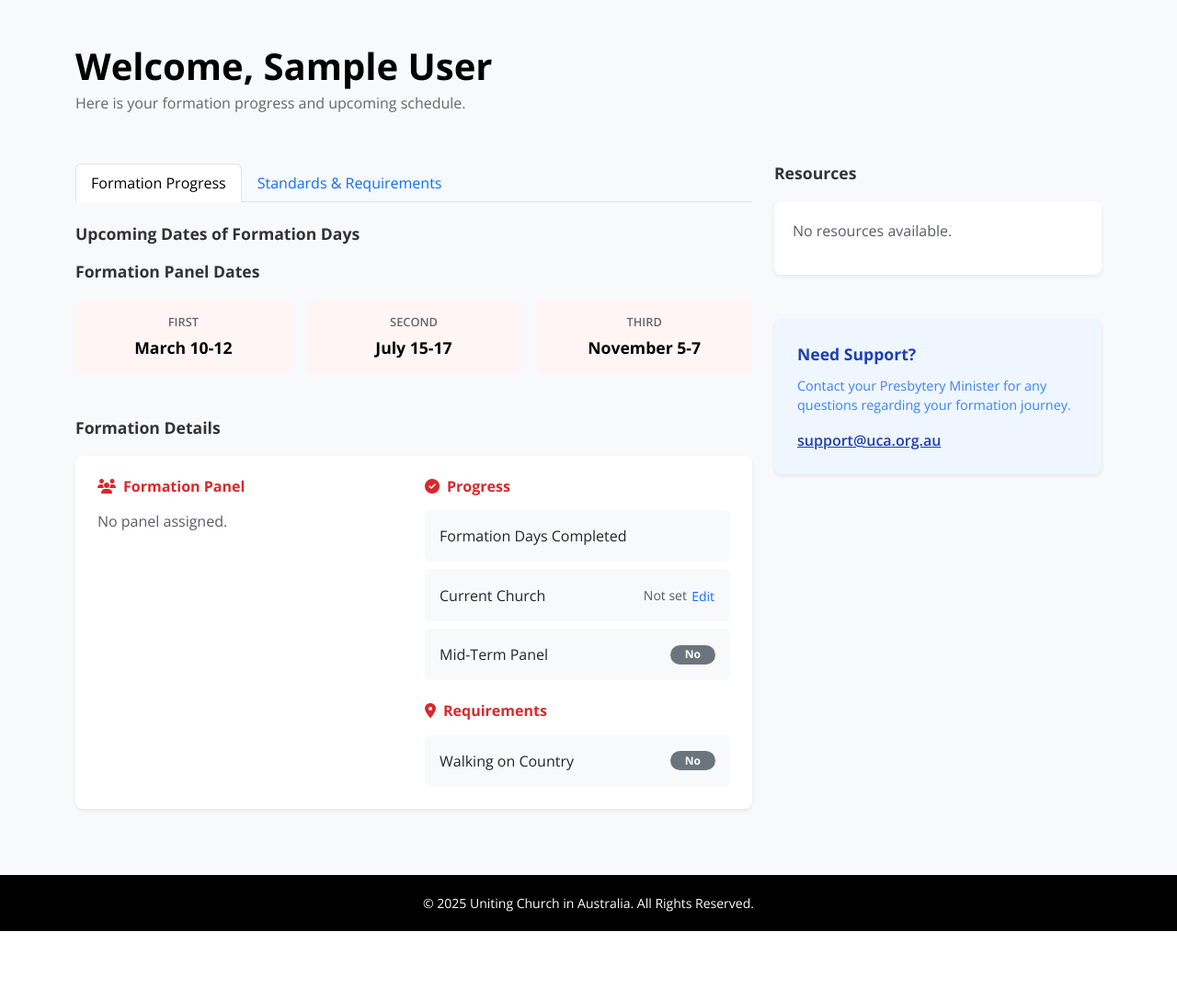
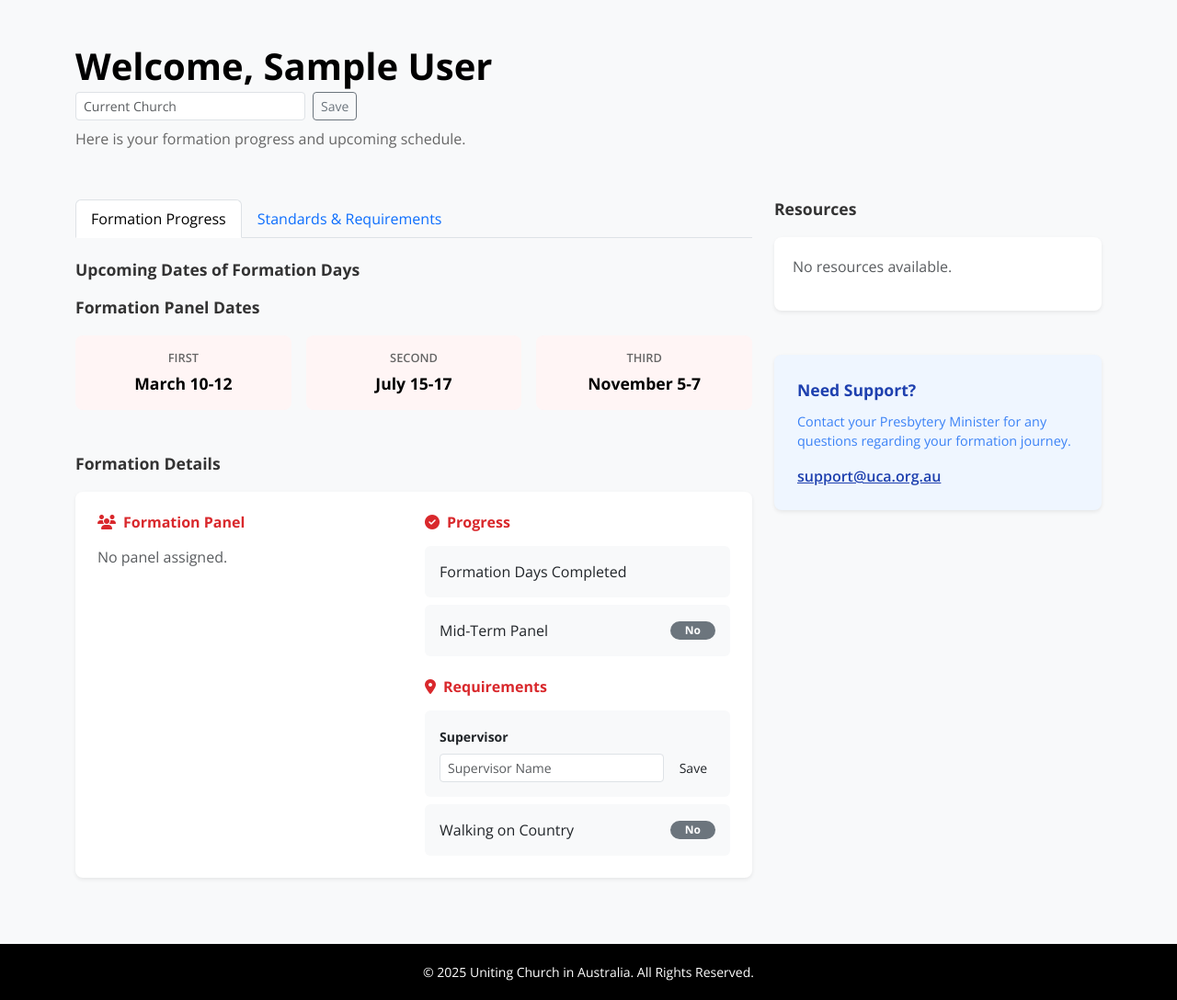
Before and after one commit to ashlittleford/candidates, a Flask app: page /profile in a window 1280 px wide. Shown: the part 115-1203 px from the top of the page at 92% size. Before the commit the page ends 1128 px from the top, so only its background shows below. Run offline with Flask 3, Linux system fonts and the light colour scheme; the visitor is signed in with stand-in values (Sample User, id 1); data that the repository does not hold is empty; some libraries are stand-ins or nearby versions.

Commit message:
Update Current Church placement and add Supervisor field
- Moved `current_church` input to candidate profile header (inline edit)
- Removed `start_date` from Formation Progress tab (kept in header)
- Added editable `supervisor` field to Requirements section
- Cleaned up obsolete modal code
- Verified visual layout and functionality with Playwright

```diff
--- a/app/templates/profile.html
+++ b/app/templates/profile.html
@@ -4,9 +4,21 @@
 <div class="row mb-4">
     <div class="col-12">
         <h1 class="mb-1">Welcome, {{ user.name }} {% if user.profile.start_date %}<small class="text-muted fs-5 fw-normal">Start Date: {{ user.profile.start_date }}</small>{% endif %}</h1>
-        {% if user.profile.presbytery %}
-        <p class="profile-subtitle mb-0">{{ user.profile.presbytery }}</p>
-        {% endif %}
+        <div class="d-flex align-items-center profile-subtitle mb-2">
+            {% if user.profile.presbytery %}
+            <span class="me-2">{{ user.profile.presbytery }}</span>
+            <span class="me-2">|</span>
+            {% endif %}
+            {% if current_user.id == user.id %}
+            <form action="{{ url_for('main.update_church') }}" method="POST" class="d-flex align-items-center">
+                <input type="hidden" name="csrf_token" value="{{ csrf_token() }}">
+                <input type="text" class="form-control form-control-sm me-2" name="current_church" value="{{ user.profile.current_church or '' }}" placeholder="Current Church" style="width: 250px;">
+                <button type="submit" class="btn btn-sm btn-outline-secondary">Save</button>
+            </form>
+            {% else %}
+             <span>{{ user.profile.current_church or '' }}</span>
+            {% endif %}
+        </div>
         <p class="profile-subtitle">Here is your formation progress and upcoming schedule.</p>
     </div>
 </div>
@@ -181,30 +193,6 @@
                                         {% endif %}
                                     </div>
 
-                                    {% if user.profile.start_date %}
-                                    <div class="d-flex justify-content-between align-items-center p-3 bg-light rounded mt-2">
-                                        <span>Start Date</span>
-                                        <span class="fw-bold">{{ user.profile.start_date }}</span>
-                                    </div>
-                                    {% endif %}
-
-                                    <!-- Current Church -->
-                                    <div class="d-flex justify-content-between align-items-center p-3 bg-light rounded mt-2">
-                                        <span>Current Church</span>
-                                        <div class="text-end">
-                                            {% if user.profile.current_church %}
-                                                <span class="fw-bold d-block">{{ user.profile.current_church }}</span>
-                                            {% else %}
-                                                <span class="text-muted small">Not set</span>
-                                            {% endif %}
-                                            {% if current_user.id == user.id %}
-                                                <button type="button" class="btn btn-sm btn-link p-0 text-decoration-none small" data-bs-toggle="modal" data-bs-target="#editChurchModal">
-                                                    Edit
-                                                </button>
-                                            {% endif %}
-                                        </div>
-                                    </div>
-
                                     <!-- Mid-Term Panel Badge -->
                                     <div class="d-flex justify-content-between align-items-center p-3 bg-light rounded mt-2">
                                         <span>Mid-Term Panel</span>
@@ -218,6 +206,21 @@
 
                                 <div>
                                     <h6 class="text-red mb-3"><i class="fas fa-map-marker-alt me-2"></i>Requirements</h6>
+
+                                    <!-- Supervisor -->
+                                    <div class="p-3 bg-light rounded mb-2">
+                                        <label class="form-label small fw-bold">Supervisor</label>
+                                        {% if current_user.id == user.id %}
+                                        <form action="{{ url_for('main.update_supervisor') }}" method="POST" class="d-flex">
+                                            <input type="hidden" name="csrf_token" value="{{ csrf_token() }}">
+                                            <input type="text" class="form-control form-control-sm me-2" name="supervisor" value="{{ user.profile.supervisor or '' }}" placeholder="Supervisor Name">
+                                            <button type="submit" class="btn btn-sm uca-btn-red">Save</button>
+                                        </form>
+                                        {% else %}
+                                            <p class="mb-0">{{ user.profile.supervisor or 'Not set' }}</p>
+                                        {% endif %}
+                                    </div>
+
                                     <div class="d-flex justify-content-between align-items-center p-3 bg-light rounded">
                                         <span>Walking on Country</span>
                                         {% if user.profile.walking_on_country %}
@@ -346,28 +349,4 @@
 {% endblock %}
 
 {% block scripts %}
-<!-- Modal for Editing Church -->
-<div class="modal fade" id="editChurchModal" tabindex="-1" aria-labelledby="editChurchModalLabel" aria-hidden="true">
-  <div class="modal-dialog">
-    <div class="modal-content">
-      <div class="modal-header">
-        <h5 class="modal-title" id="editChurchModalLabel">Edit Current Church</h5>
-        <button type="button" class="btn-close" data-bs-dismiss="modal" aria-label="Close"></button>
-      </div>
-      <form action="{{ url_for('main.update_church') }}" method="POST">
-          <input type="hidden" name="csrf_token" value="{{ csrf_token() }}">
-          <div class="modal-body">
-            <div class="mb-3">
-                <label for="current_church" class="form-label">Church Name</label>
-                <input type="text" class="form-control" id="current_church" name="current_church" value="{{ user.profile.current_church or '' }}" placeholder="Enter church name">
-            </div>
-          </div>
-          <div class="modal-footer">
-            <button type="button" class="btn btn-secondary" data-bs-dismiss="modal">Close</button>
-            <button type="submit" class="btn uca-btn-red">Save Changes</button>
-          </div>
-      </form>
-    </div>
-  </div>
-</div>
 {% endblock %}
```
